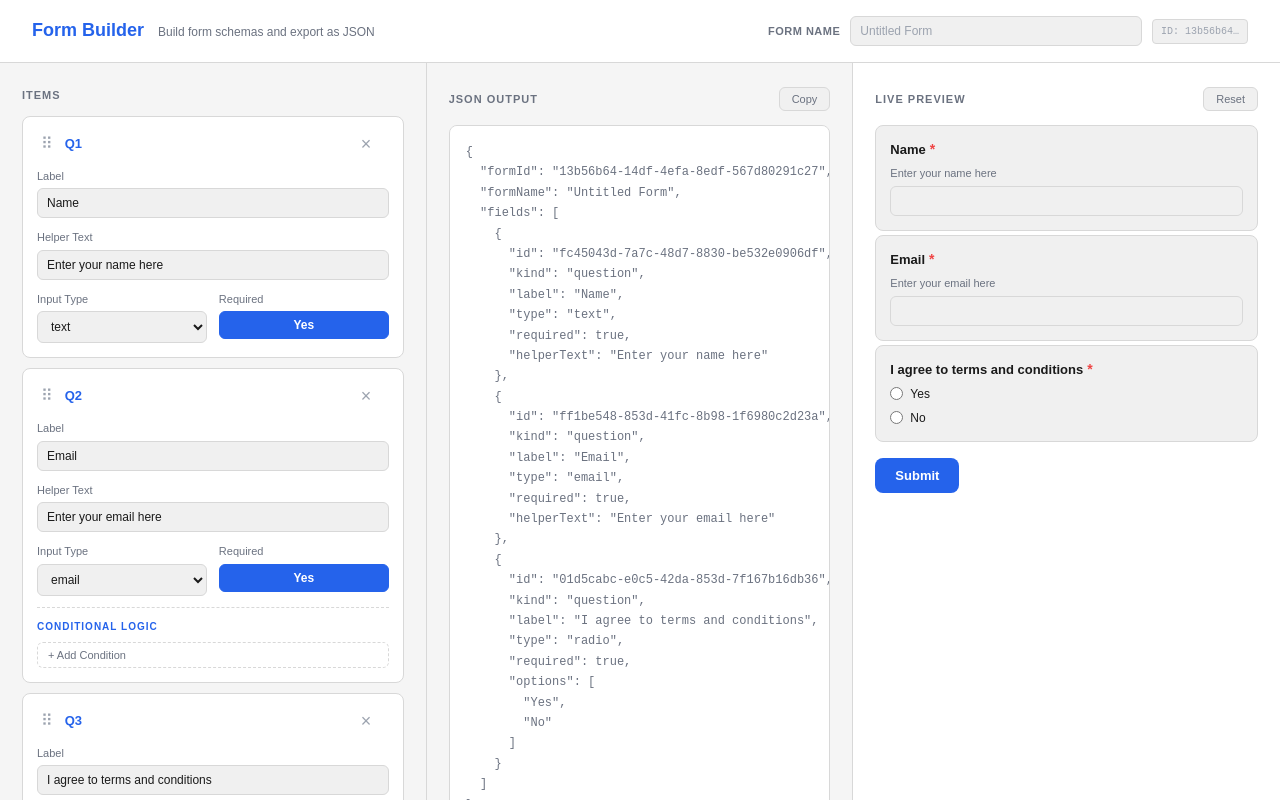
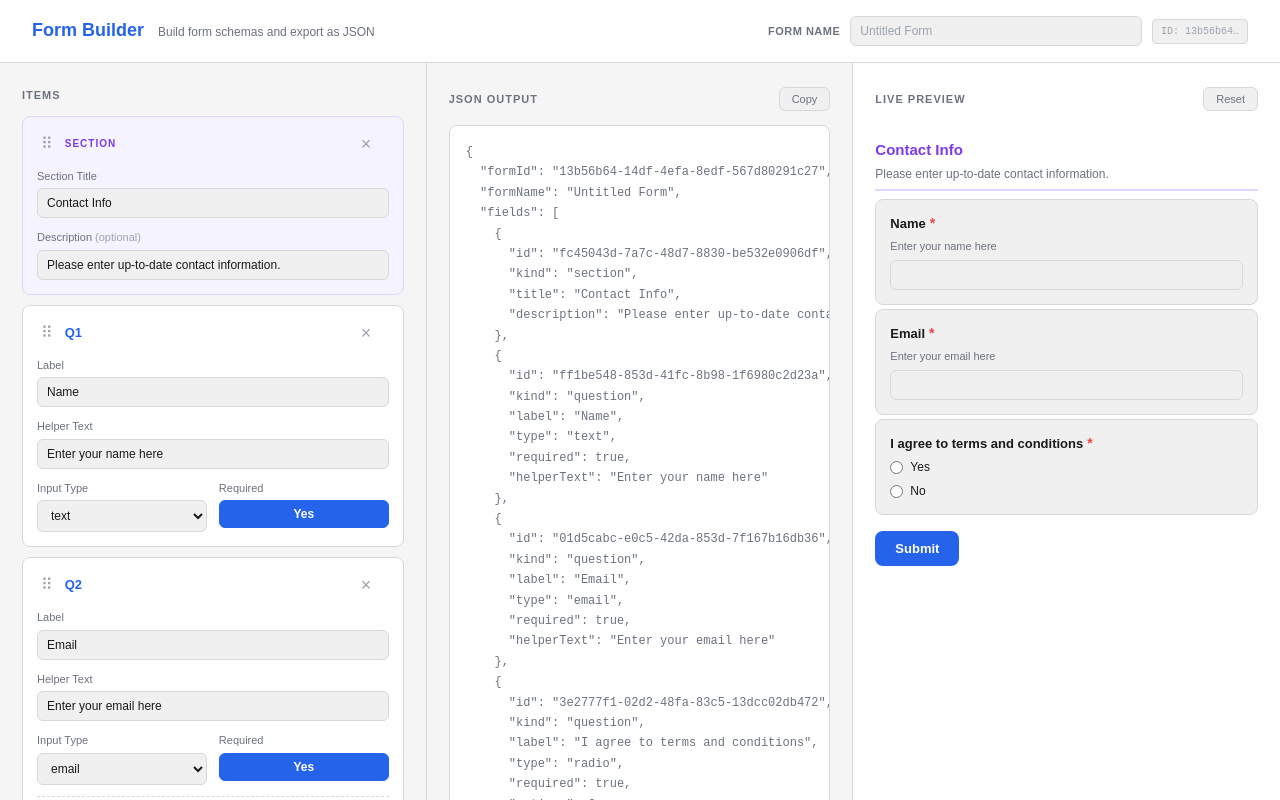
Before and after one commit to rifflere/FormFormationAtion, a React (Vite) app in the folder FormFormationAtion/: page / in a window 1280 px wide. Shown: the top 800 px of the page. Built offline with nearby package versions, Linux system fonts and the light colour scheme.

Commit message:
Added default section header

```diff
--- a/FormFormationAtion/src/FormBuilder.jsx
+++ b/FormFormationAtion/src/FormBuilder.jsx
@@ -44,6 +44,12 @@ const defaultSection = () => ({
 // ─── Default preloaded items ──────────────────────────────────────────────────
 
 const defaultItems = () => [
+  {
+    id: crypto.randomUUID(),
+    kind: "section",
+    title: "Contact Info",
+    description: "Please enter up-to-date contact information."
+  },
   {
     id: crypto.randomUUID(),
     kind: "question",
```
